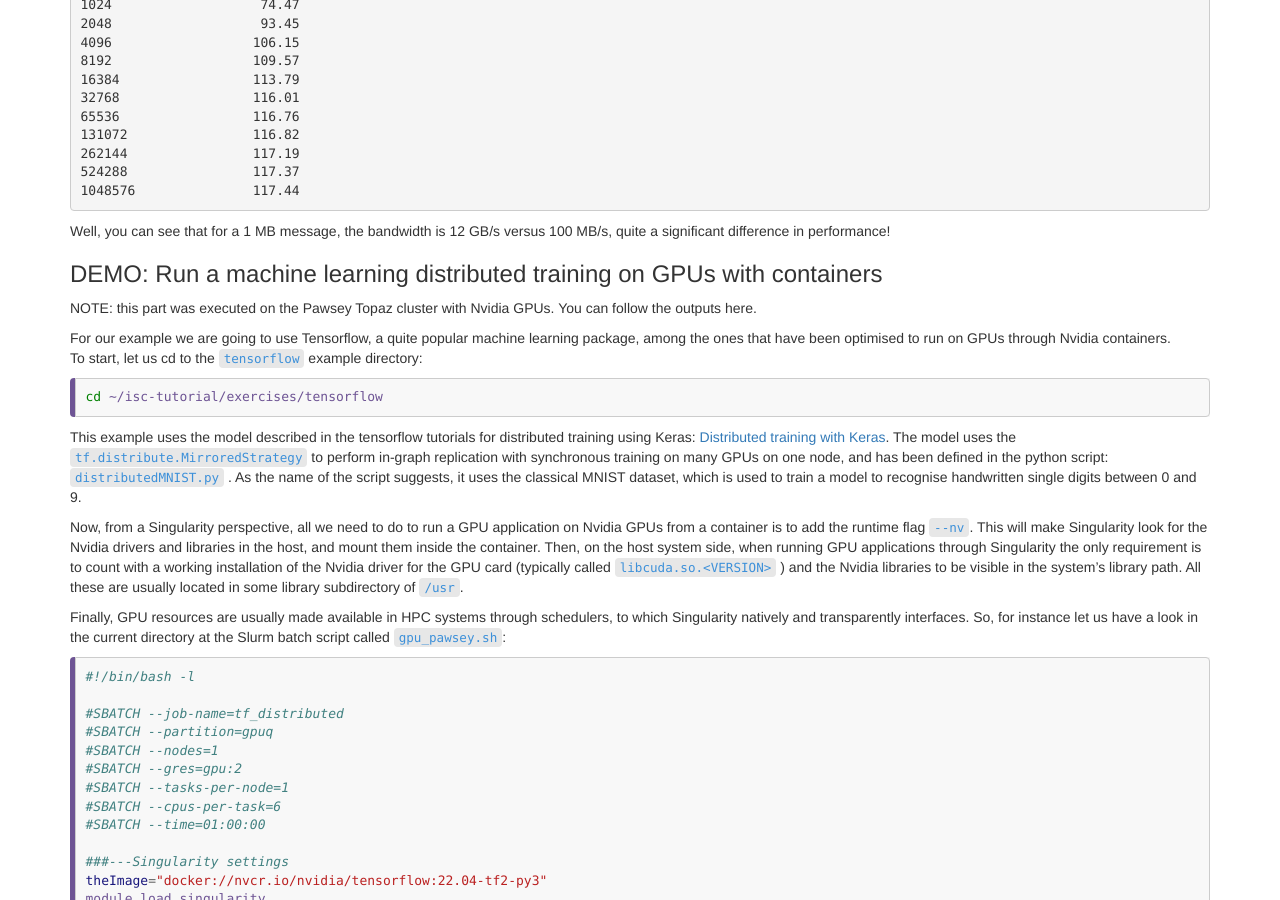
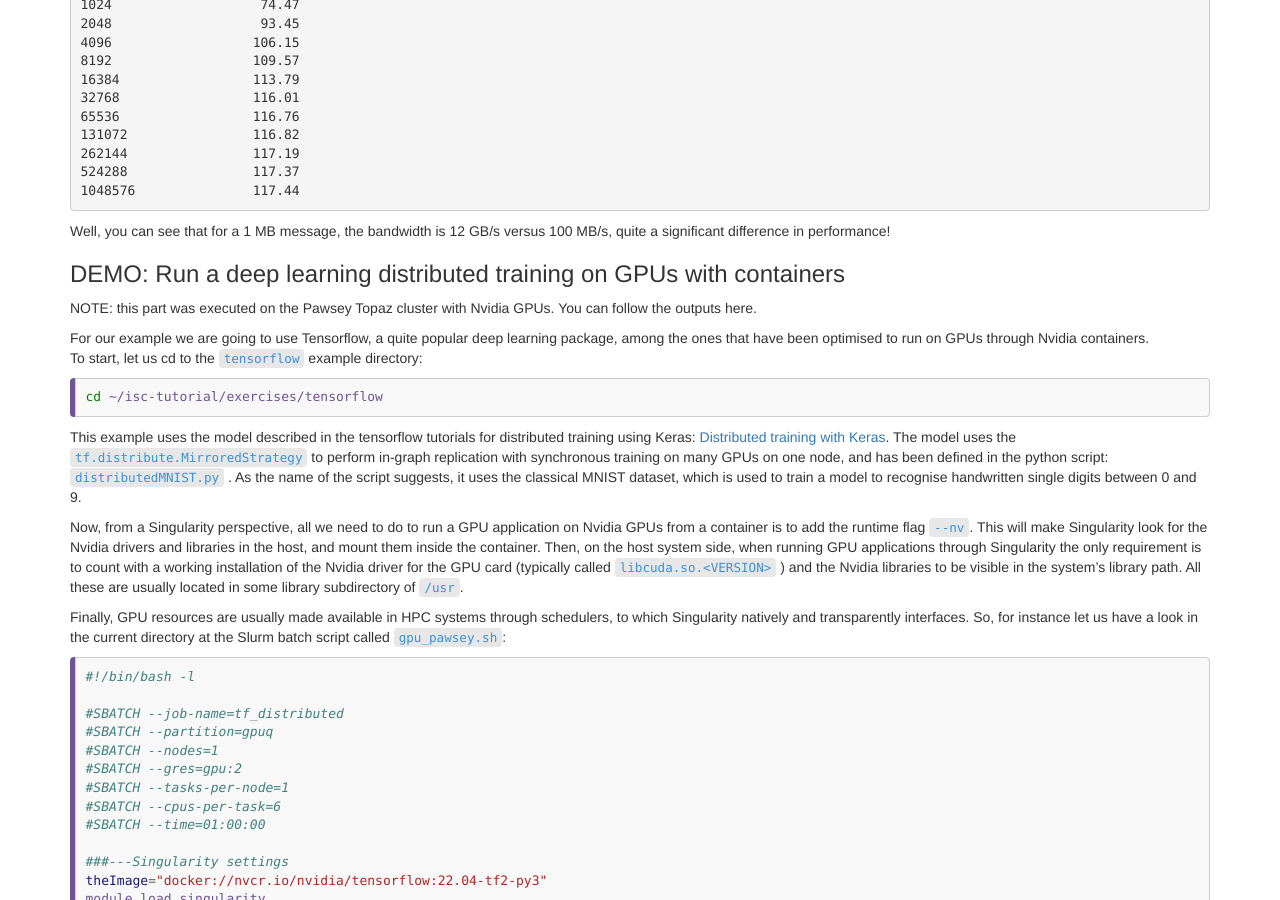
Before and after one commit to supercontainers/isc-tutorial, a Jekyll site: the page built from _episodes/14.hpc.md, in a window 1280 px wide and 900 px high, scrolled down 5209 px. Built offline with Jekyll 4.4.1, drawn with Linux system fonts in a browser that asks for light colours.

Commit message:
ep 14 hpc: renamed machine learning to deep learning
Signed-off-by: Marco De La Pierre <marco.delapierre@gmail.com>

````diff
--- a/_episodes/14.hpc.md
+++ b/_episodes/14.hpc.md
@@ -357,11 +357,11 @@ As you can see, the difference is negligible!
 -->
 
 
-### DEMO: Run a machine learning distributed training on GPUs with containers
+### DEMO: Run a deep learning distributed training on GPUs with containers
 
 NOTE: this part was executed on the Pawsey Topaz cluster with Nvidia GPUs.  You can follow the outputs here.
 
-For our example we are going to use Tensorflow, a quite popular machine learning package, among the ones that have been optimised to run on GPUs through Nvidia containers.
+For our example we are going to use Tensorflow, a quite popular deep learning package, among the ones that have been optimised to run on GPUs through Nvidia containers.
 To start, let us cd to the `tensorflow` example directory:
 
 ```bash
````
